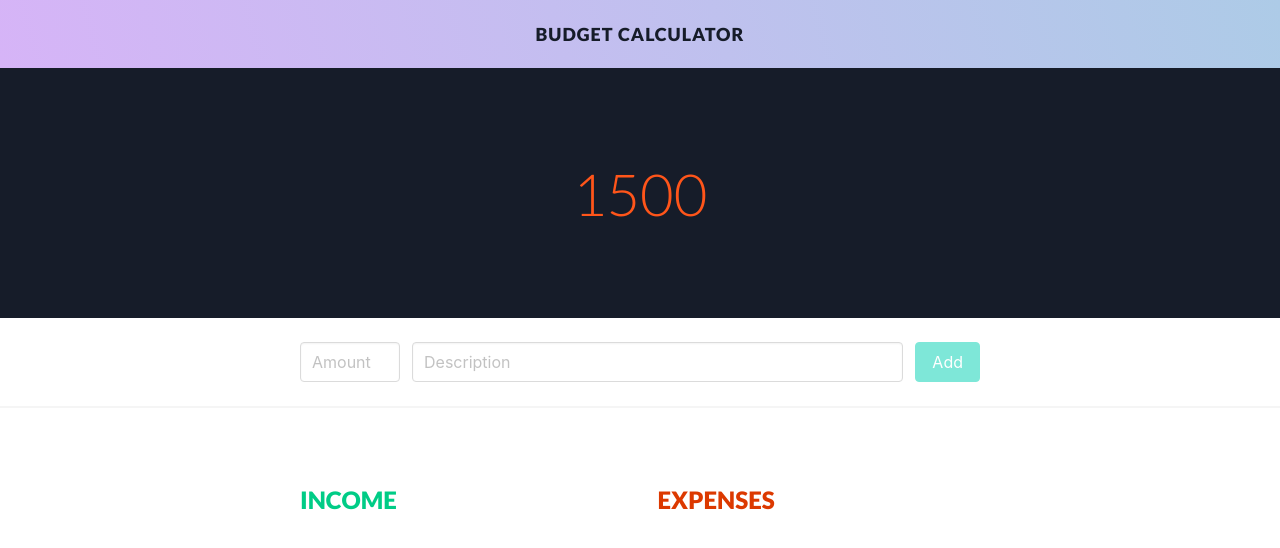
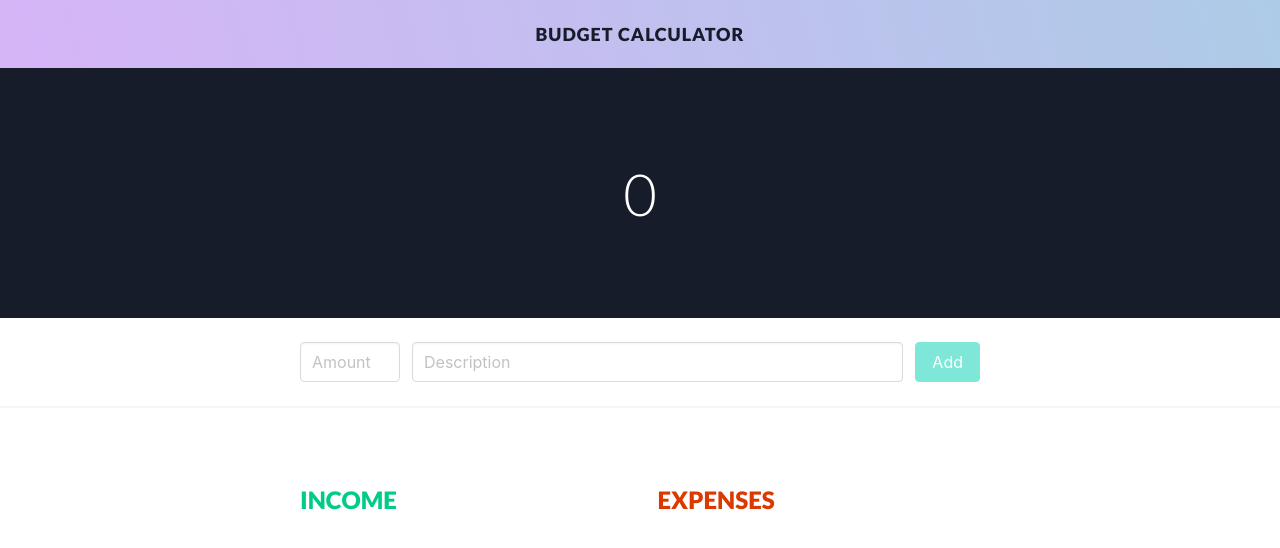
Before and after one commit to HaNguyen0096/budget-calculator, an Angular app: page / in a window 1280 px wide. Shown: the top 548 px of the page. Built offline with nearby package versions, Linux system fonts and the light colour scheme.

Commit message:
update total budget

```diff
--- a/src/app/budget-item-list/budget-item-list.component.ts
+++ b/src/app/budget-item-list/budget-item-list.component.ts
@@ -12,6 +12,7 @@
 
   @Input() budgetItems: BudgetItem[];
   @Output() delete: EventEmitter<BudgetItem> = new EventEmitter<BudgetItem>();
+  @Output() update: EventEmitter<UpdateEvent> = new EventEmitter<UpdateEvent>();
 
   constructor(public dialog: MatDialog) { }
 
@@ -38,3 +39,8 @@
     })
   }
 }
+
+export interface UpdateEvent {
+  old: BudgetItem;
+  new: BudgetItem;
+}
--- a/src/app/main-page/main-page.component.html
+++ b/src/app/main-page/main-page.component.html
@@ -3,7 +3,7 @@
 </div>
 
 <section class="total-budget-section">
-    <h2 class="red">1500 </h2>
+    <h2 [ngClass]="{ 'red': totalBudget < 0, 'green': totalBudget > 0 }">{{ totalBudget }}</h2>
 </section>
 
 <section class="add-item-section">
--- a/src/app/main-page/main-page.component.ts
+++ b/src/app/main-page/main-page.component.ts
@@ -1,5 +1,6 @@
 import { Component, OnInit } from '@angular/core';
 import { BudgetItem } from 'src/shared/models/budget-item.model';
+import { UpdateEvent } from '../budget-item-list/budget-item-list.component';
 
 @Component({
   selector: 'app-main-page',
@@ -9,19 +10,32 @@
 export class MainPageComponent implements OnInit {
 
   budgetItems: BudgetItem[] = new Array<BudgetItem>();
+  totalBudget: number = 0;
 
   constructor() { }
 
-  ngOnInit(): void {
+  ngOnInit() {
   }
 
   addItem(newItem: BudgetItem) {
     this.budgetItems.push(newItem);
+    this.totalBudget += newItem.amount;
   }
 
   deleteItem(item: BudgetItem) {
-    let index = this.budgetItems.indexOf(item)
-    this.budgetItems.splice(index, 1)
+    let index = this.budgetItems.indexOf(item);
+    this.budgetItems.splice(index, 1);
+    this.totalBudget -= item.amount;
+  }
+
+  updateItem(updateEvent: UpdateEvent) {
+    // result is the update budget item
+    // replace the item with the updated/submitted item from the form
+    this.budgetItems[this.budgetItems.indexOf(updateEvent.old)] = updateEvent.new;
+
+    // update the total budget
+    this.totalBudget -= updateEvent.old.amount;
+    this.totalBudget += updateEvent.new.amount;
   }
 
 }
```
